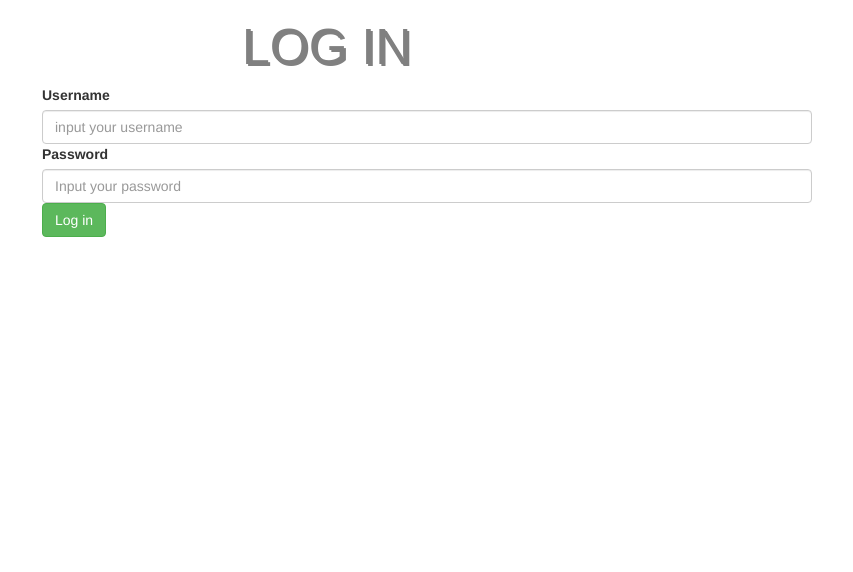
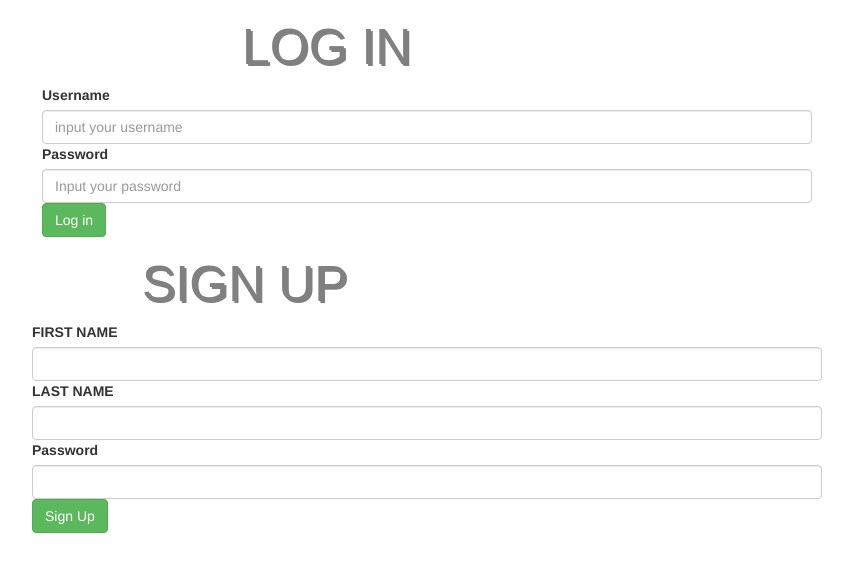
Before and after one commit to qollomcbizzy/onlineherbshopping, a plain HTML site: page html/loginsigup.html in a window 1280 px wide. Shown: the whole page, without its empty margins (213-1066 px from the left). Drawn offline with Linux system fonts and the light colour scheme.

Commit message:
added the sign up form in the loginsigup.html

```diff
--- a/html/loginsigup.html
+++ b/html/loginsigup.html
@@ -24,5 +24,28 @@
       </div>
     </div>
   </div>
+  <div class="container">
+    <div class="row" id="signup">
+      <div class="row">
+        <div class="col-md-6 col-md-offset-3">
+          <h2>SIGN UP</h2>
+        </div>
+        <form id="signup">
+          <div class="row">
+            <div class="col-md-8 col-md-offset-2">
+              <label for ="name"> FIRST NAME</label>
+              <input type="text" name="fname" class="form-control">
+              <label>LAST NAME</label>
+              <input type="text" name="lastname" class="form-control">
+              <label>Password</label>
+              <input type="password" name="pass" class="form-control">
+              <button type="submit" name="signup" class="btn btn-success">Sign Up</button>
+            </div>
+          </div>
+        </form>
+      </div>
+    </div>
+    </div>
+  </div>
 </body>
 </html>
```
